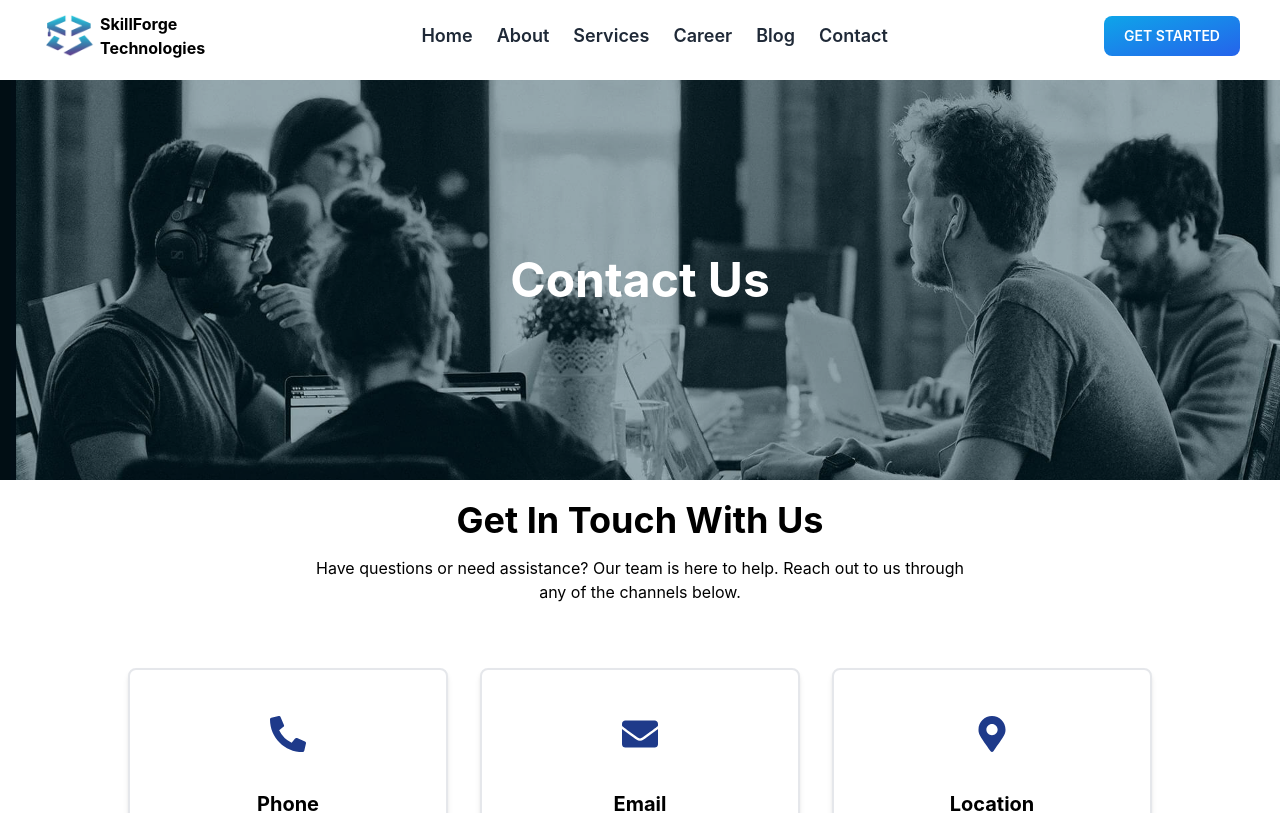
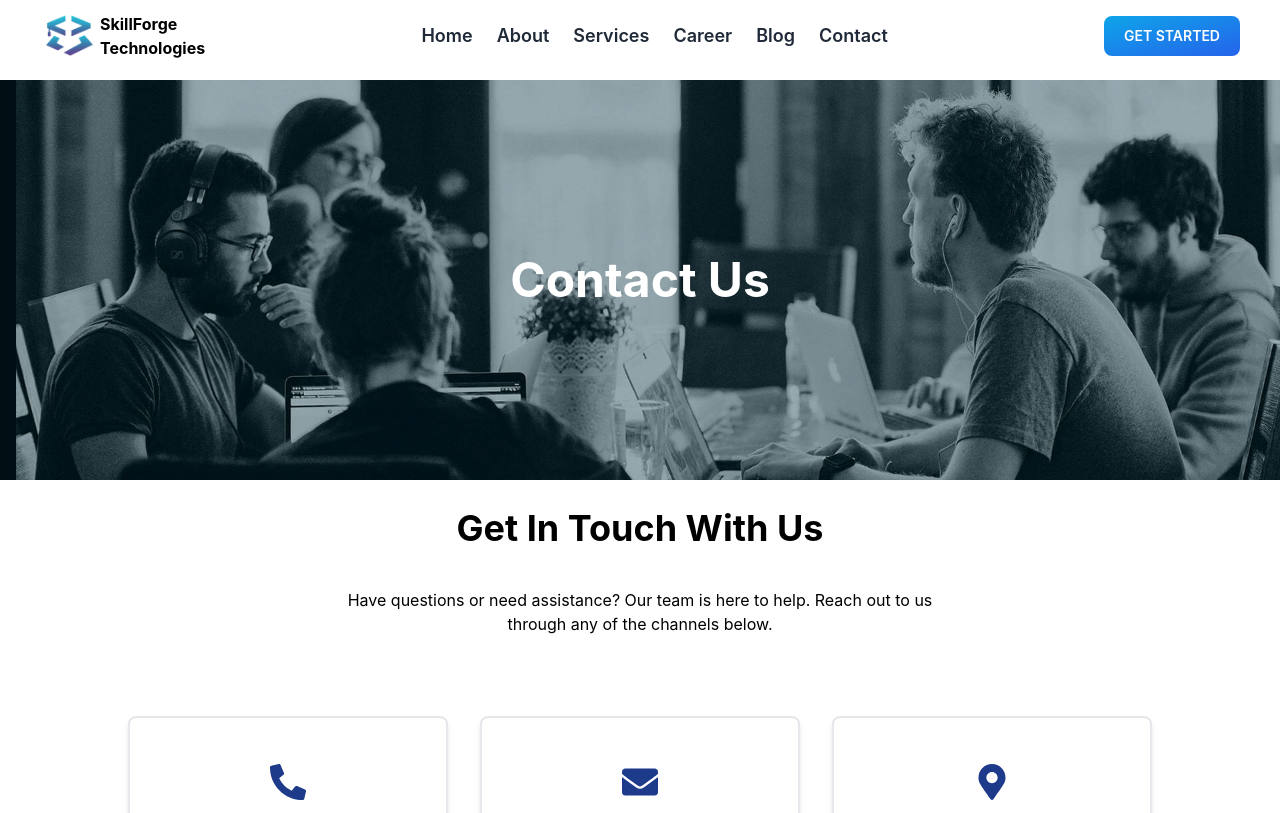
Before and after one commit to jyotitiwari106/website, a React (Create React App) app: page /contact in a window 1280 px wide. Shown: the top 813 px of the page. Built offline with nearby package versions, Linux system fonts and the light colour scheme.

Commit message:
conatct page

```diff
--- a/src/pages/ContactSection.js
+++ b/src/pages/ContactSection.js
@@ -15,8 +15,8 @@ const ContactSection = () => {
 
         <div className="text-center max-w-2xl mx-auto mb-16">
 
-          <h2 className="text-4xl font-bold mt-5 mb-4">Get In Touch With Us</h2>
-          <p className="text-gray">
+          <h2 className="text-4xl font-bold mt-5 mb-4 p-2">Get In Touch With Us</h2>
+          <p className="text-gray p-4">
             Have questions or need assistance? Our team is here to help. Reach out to us through any of the channels below.
           </p>
         </div>
```
